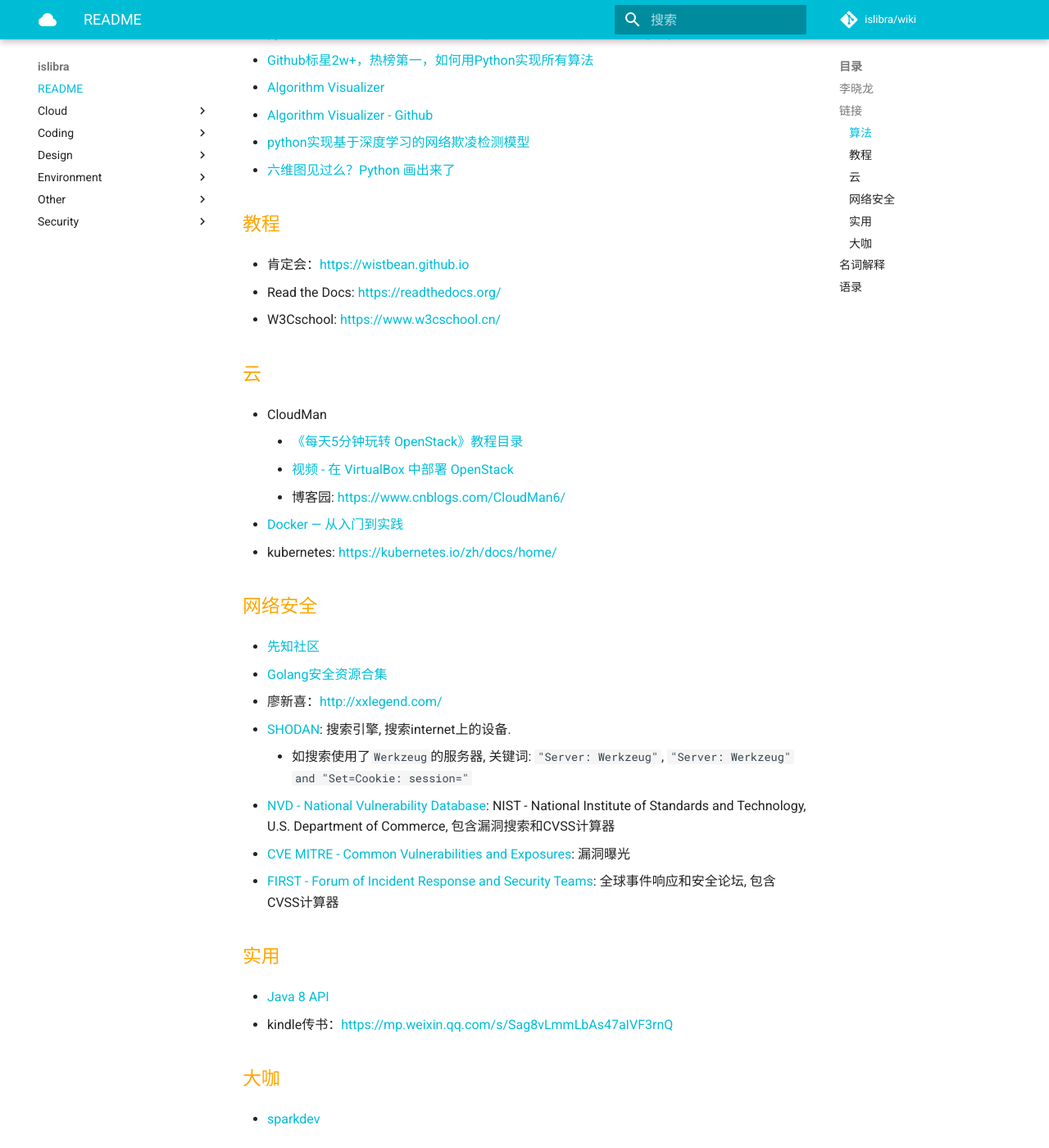
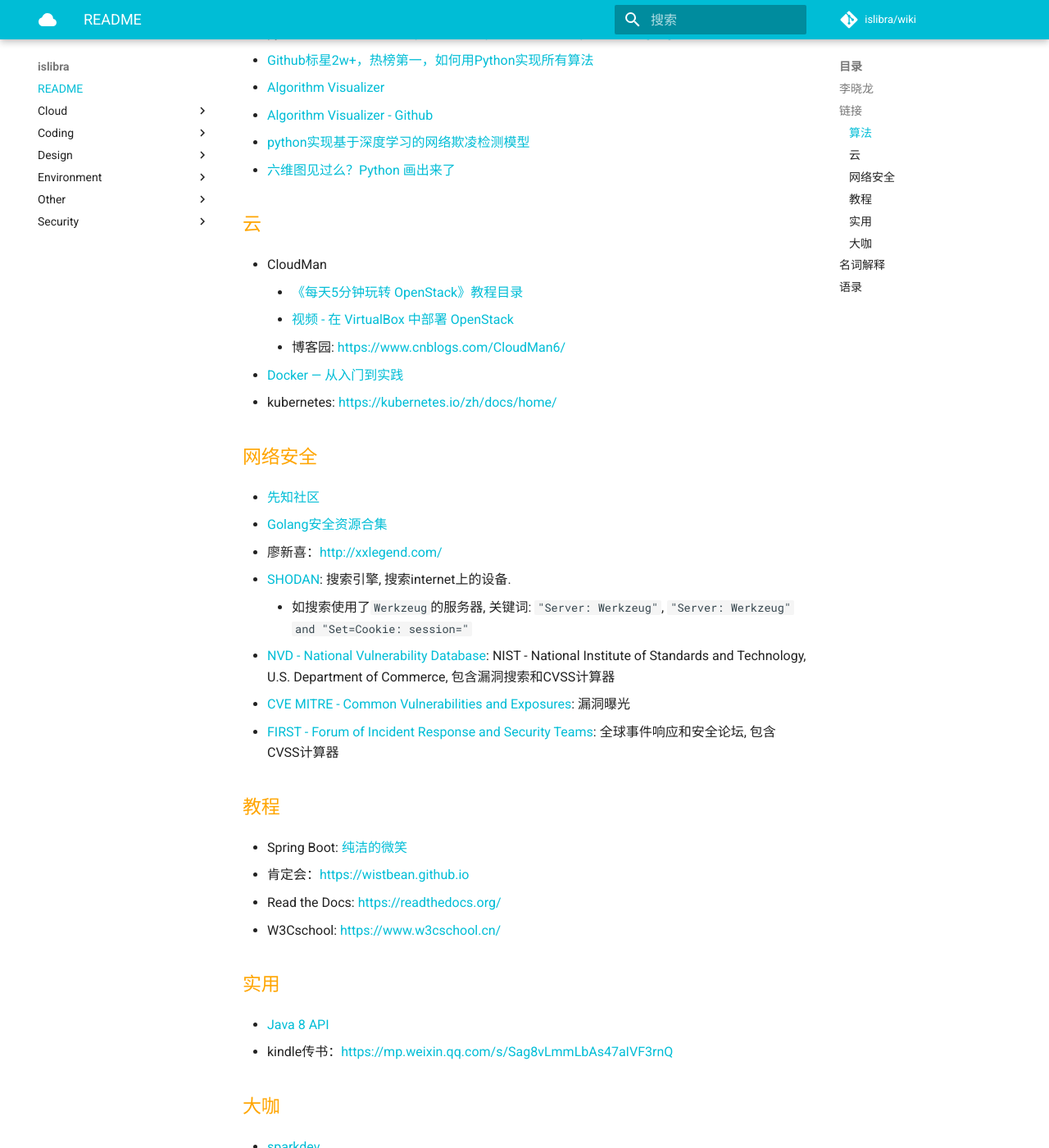
Before and after one commit to islibra/wiki, an MkDocs documentation site: the page built from docs/README.md, in a window 1280 px wide and 1400 px high, scrolled down 566 px. Shown: the whole window at 82% size. Built offline with MkDocs 1.6.1 and Material for MkDocs 9.7.7, drawn with Linux system fonts in a browser that asks for light colours; comment, search, counter and statistics services are not loaded.

Commit message:
Update README.md

```diff
--- a/docs/README.md
+++ b/docs/README.md
@@ -50,6 +44,13 @@
 - [CVE MITRE - Common Vulnerabilities and Exposures](https://cve.mitre.org/): 漏洞曝光
 - [FIRST - Forum of Incident Response and Security Teams](https://www.first.org/cvss/): 全球事件响应和安全论坛, 包含CVSS计算器
 
+
+### 教程
+
+- Spring Boot: [纯洁的微笑](https://www.cnblogs.com/ityouknow/category/914493.html)
+- 肯定会：<https://wistbean.github.io>
+- Read the Docs: <https://readthedocs.org/>
+- W3Cschool: <https://www.w3cschool.cn/>
 
 ### 实用
 
```
Also changed, not shown: other parts of docs/README.md (+0 -6 lines).
